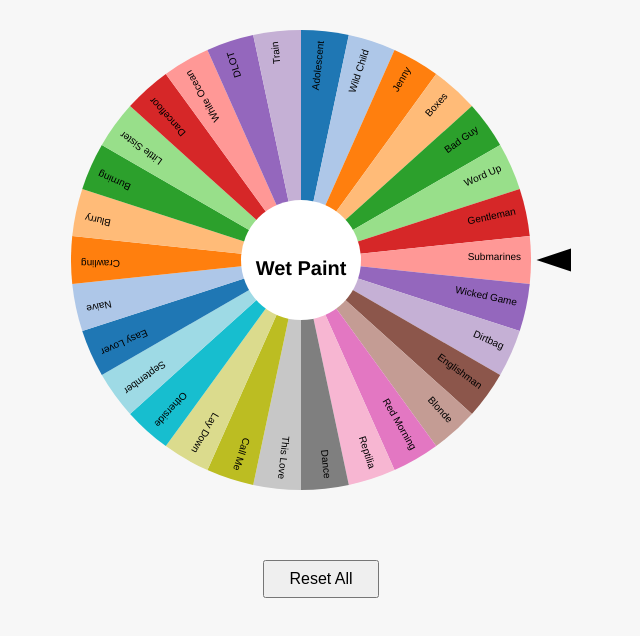
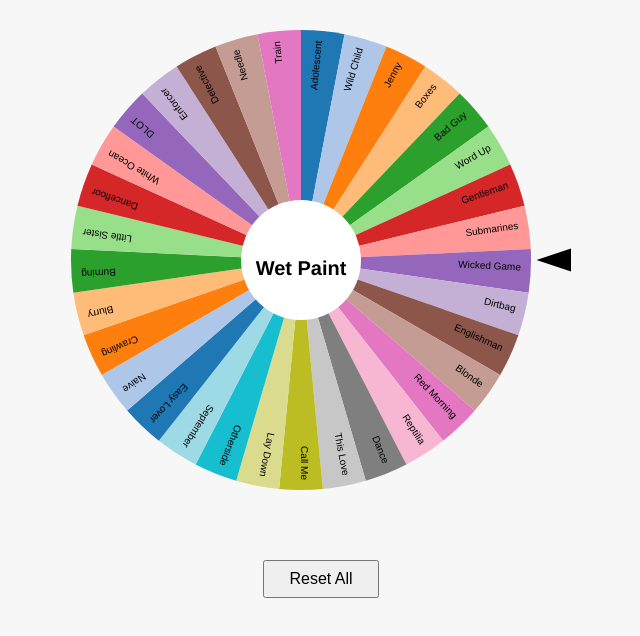
Before and after one commit to jkneifl/wet-paint, a plain HTML site: page index.html in a window 1280 px wide. Shown: the whole page, without its empty margins (319-959 px from the left). Drawn offline with nearby package versions, Linux system fonts and the light colour scheme.

Commit message:
Update Song list
Added new wet paint originals

```diff
--- a/index.html
+++ b/index.html
@@ -85,6 +85,9 @@
       { label: "Dancefloor", full: "Murder On The Dancefloor - Sophie Ellis-Bextor", bpm: 121, chords: "Gm - Eb - Bb - F" },
       { label: "White Ocean", full: "Wet Paint - White Ocean", bpm: 126, chords: "E - G - C" },
       { label: "DLOT", full: "Wet Paint - DLOT", bpm: 90, chords: "Em7 - A / Bm - A - G - A" },
+      { label: "Enforcer", full: "Wet Paint - Love Enforcer", bpm: 87, chords: "???" },
+      { label: "Detective", full: "Wet Paint - Detective Metalbert", bpm: 123, chords: "???" },
+      { label: "Needle", full: "Wet Paint - Needle", bpm: 128, chords: "???" },
       { label: "Train", full: "Wet Paint - Train", bpm: 84, chords: "??" }
     ];
 
```
